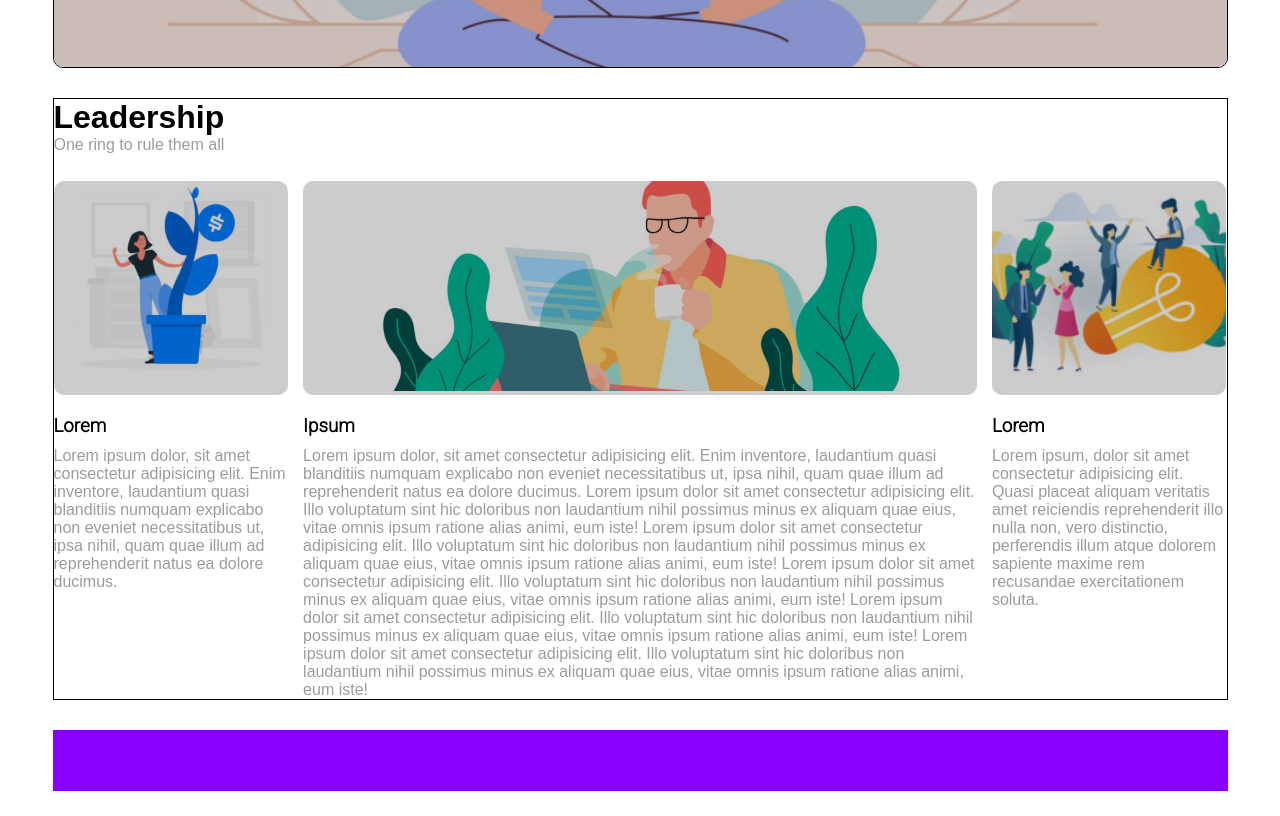
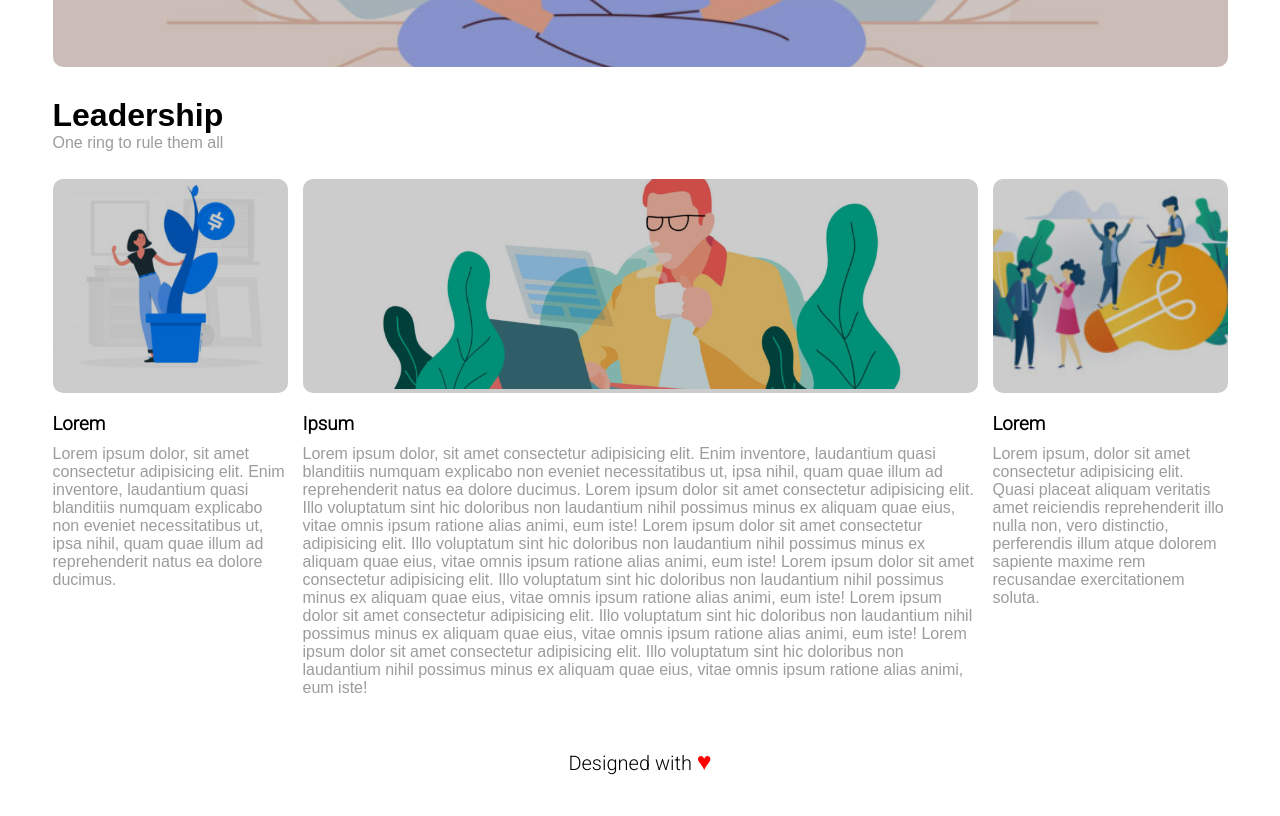
Before and after one commit to Michela-DC/htmlcss-wp, a plain HTML site: page index.html in a window 1280 px wide. Shown: the part 604-1420 px from the top of the page. Drawn offline with Linux system fonts and the light colour scheme.

Commit message:
Added footer content

```diff
--- a/index.html
+++ b/index.html
@@ -69,7 +69,9 @@
             </div>
         </main>
 
-        <footer></footer>
+        <footer>
+            Designed with <span>&hearts;</span>
+        </footer>
     </div>
 
 </body>
--- a/style.css
+++ b/style.css
@@ -1,6 +1,6 @@
 html{
     font-size: 16px;
-    font-family: Arial, Helvetica, Verdana sans-serif;
+    font-family:'Roboto', sans-serif;
 }
 
 *{
@@ -21,7 +21,6 @@ a:hover{
 .container {
     max-width: 1175px;
     margin: 25px auto;
-    /* border: 1px solid black; */
 }
 
 header, .section_1{
@@ -29,9 +28,6 @@ header, .section_1{
 }
 
 header{
-    /* height: 143px;
-    background-color: #e579e6; */
-    border: 1px solid black;
     position: sticky;
     top: 0;
     z-index: 9999;
@@ -60,8 +56,6 @@ nav ul li{
 /* MAIN */
 
 .section-1{
-    /* background-color: #e1d77a; */
-    border: 1px solid black;
     height: 500px;
     position: relative;
     border-radius: 10px;
@@ -101,8 +95,8 @@ nav ul li{
 }
 
 .section-2{
-    margin-bottom: 30px;
-    border: 1px solid black;
+    margin-bottom: 50px;
+    font-family: Arial;
 }
 
 .section2_title{
@@ -149,7 +143,7 @@ nav ul li{
 
 [class^="col-"] > h3{
     margin-bottom: 10px;
-    font-family: 'Roboto', sans-serif;
+    font-family:'Roboto', sans-serif;
 }
 
 [class^="col-"] > p{
@@ -157,8 +151,11 @@ nav ul li{
 }
 
 footer{
-    /* HEIGHT SARà DA TOGLIERE per adattare img*/
-    margin-top: 20px;
-    height: 61px;
-    background-color: #8801fe;
+    font-size: 20px;
+    text-align: center;
 }
+
+footer > span{
+    color: red;
+    font-size: 25px;
+}
```
